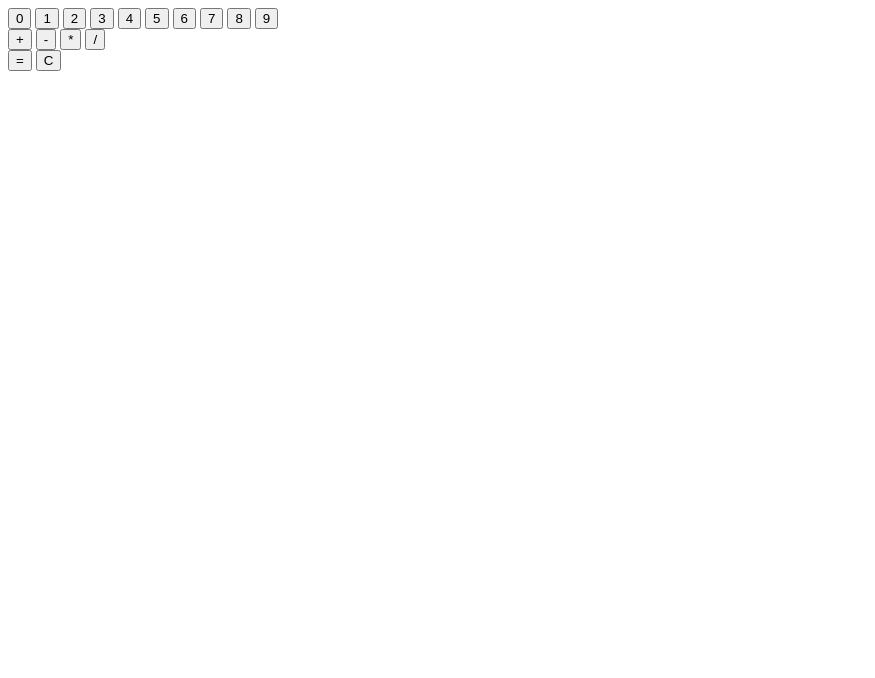
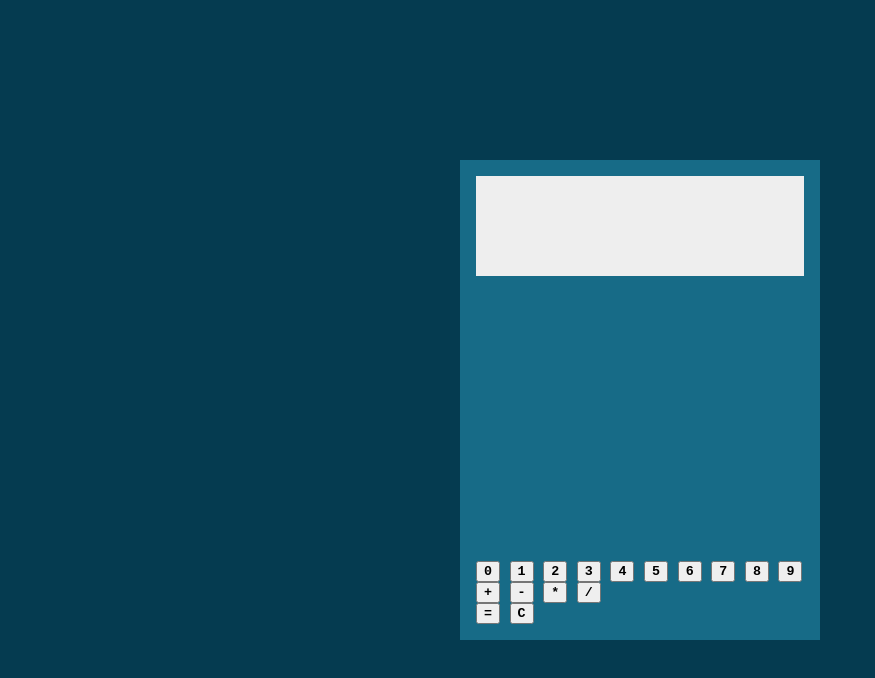
Before and after one commit to rztypi/calculator, a plain HTML site: page index.html in a window 1280 px wide. Shown: the whole page, without its empty margins (0-875 px from the left). Drawn offline with Linux system fonts and the light colour scheme.

Commit message:
Style calculator display

```diff
--- a/index.html
+++ b/index.html
@@ -8,9 +8,13 @@
     <script src="index.js" defer></script>
 </head>
 <body>
+    <div id="calculator">
+        <div id="display-container">
             <div id="expression"></div>
             <div id="display"></div>
+        </div>
 
+        <div id="btns">
             <div id="number-btns">
                 <button id="zero" type="button">0</button>
                 <button id="one" type="button">1</button>
@@ -31,5 +35,7 @@
             </div>
             <button id="equal-btn" type="button">=</button>
             <button id="clear-btn" type="button">C</button>
+        </div>
+    </div>
 </body>
 </html>
--- a/style.css
+++ b/style.css
@@ -1,9 +1,47 @@
 html {
     box-sizing: border-box;
+    font-family: 'Courier New', Courier, monospace;
+    font-weight: bold;
 }
 
 *,
 *::after,
 *::before {
     box-sizing: inherit;
+    font-family: inherit;
+    font-weight: inherit;
 }
+
+body {
+    background-color: #053B50;
+    height: 100vh;
+    margin: 0;
+    display: flex;
+    justify-content: center;
+    align-items: center;
+}
+
+#calculator {
+    background-color: #176B87;
+    width: 360px;
+    height: 480px;
+    padding: 16px;
+    flex: none;
+    display: flex;
+    flex-direction: column;
+    justify-content: space-between;
+}
+
+#display-container {
+    background-color: #EEEEEE;
+    height: 100px;
+    padding: 8px;
+    display: flex;
+    flex-direction: column;
+    justify-content: space-between;
+    align-items: flex-end;
+}
+
+#display {
+    font-size: 50px;
+}
```
Lines whose indentation alone changed are shown as unchanged.
